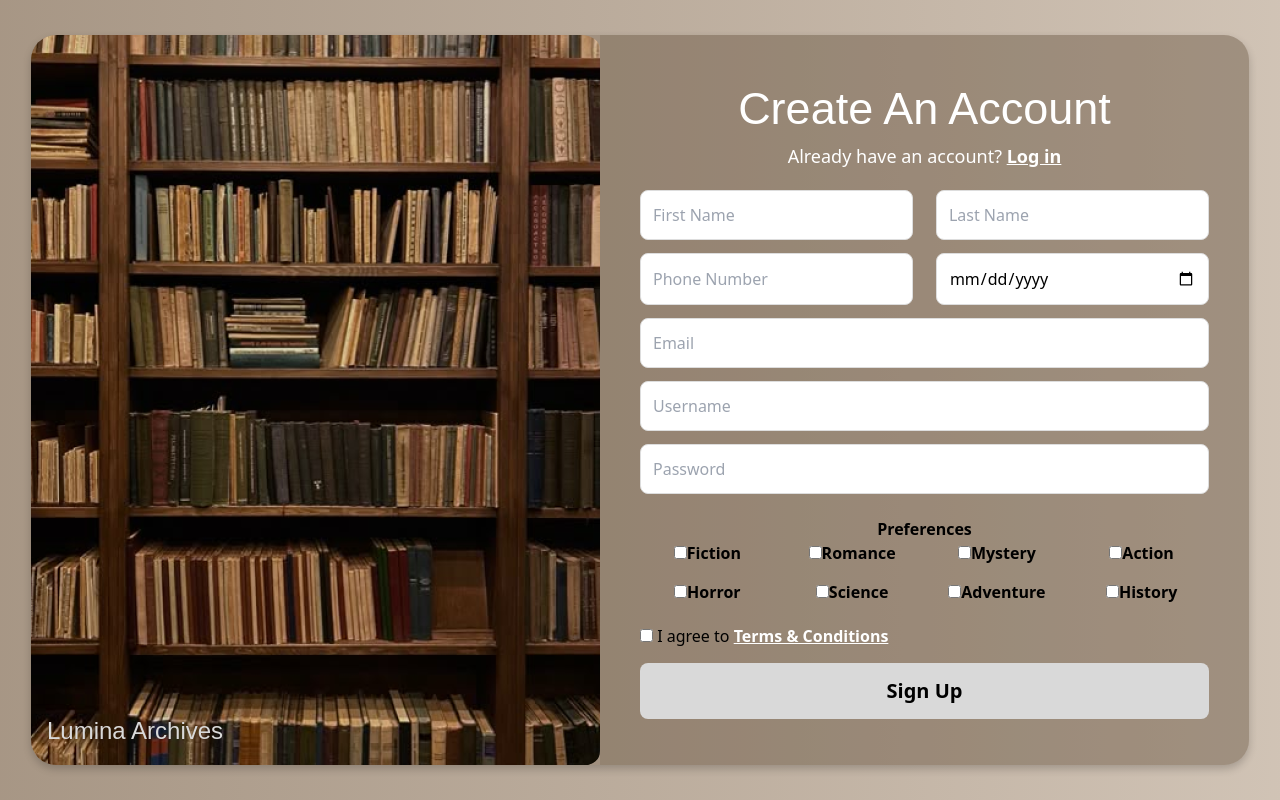
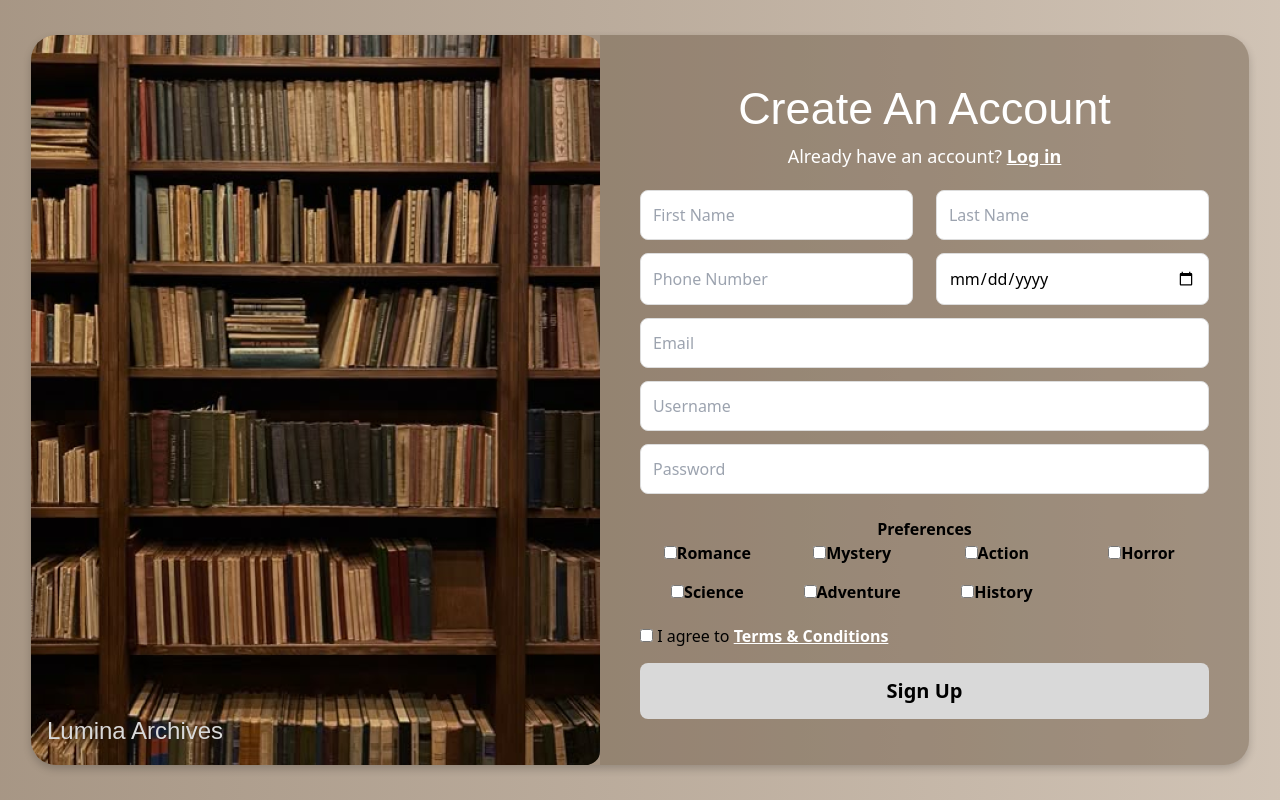
Before and after one commit to kelanwu17/COSC3380-Library-Database, a React (Create React App) app in the folder frontend/: page /Signup in a window 1280 px wide. Built offline with nearby package versions, Linux system fonts and the light colour scheme; what ldrs would draw is missing.

Commit message:
preferences

```diff
--- a/frontend/src/Pages/SignUp Page/signUpPage.jsx
+++ b/frontend/src/Pages/SignUp Page/signUpPage.jsx
@@ -149,7 +149,7 @@ function SignUpPage() {
             <div className="preferences">
               <p>Preferences</p>
               <div className="checkbox-group">
-                {['Fiction', 'Romance', 'Mystery', 'Action', 'Horror', 'Science', 'Adventure', 'History'].map((pref) => (
+                {['Romance', 'Mystery', 'Action', 'Horror', 'Science', 'Adventure', 'History'].map((pref) => (
                   <label key={pref}>
                     <input
                       type="checkbox"
```
